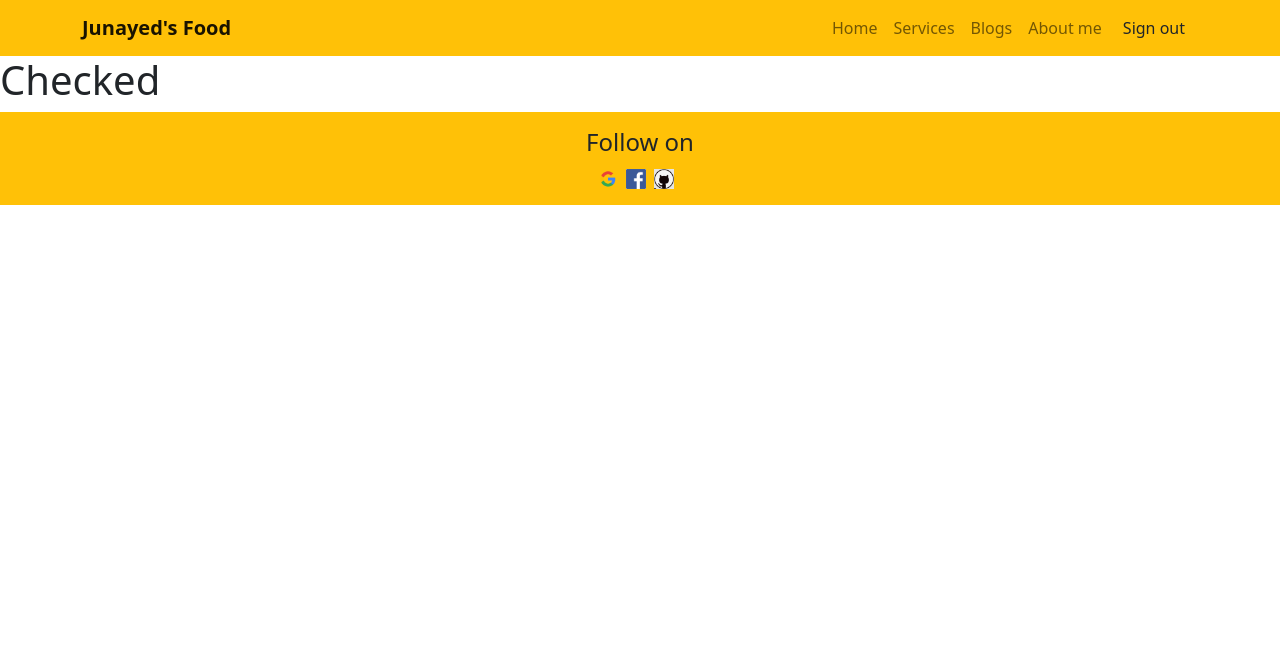
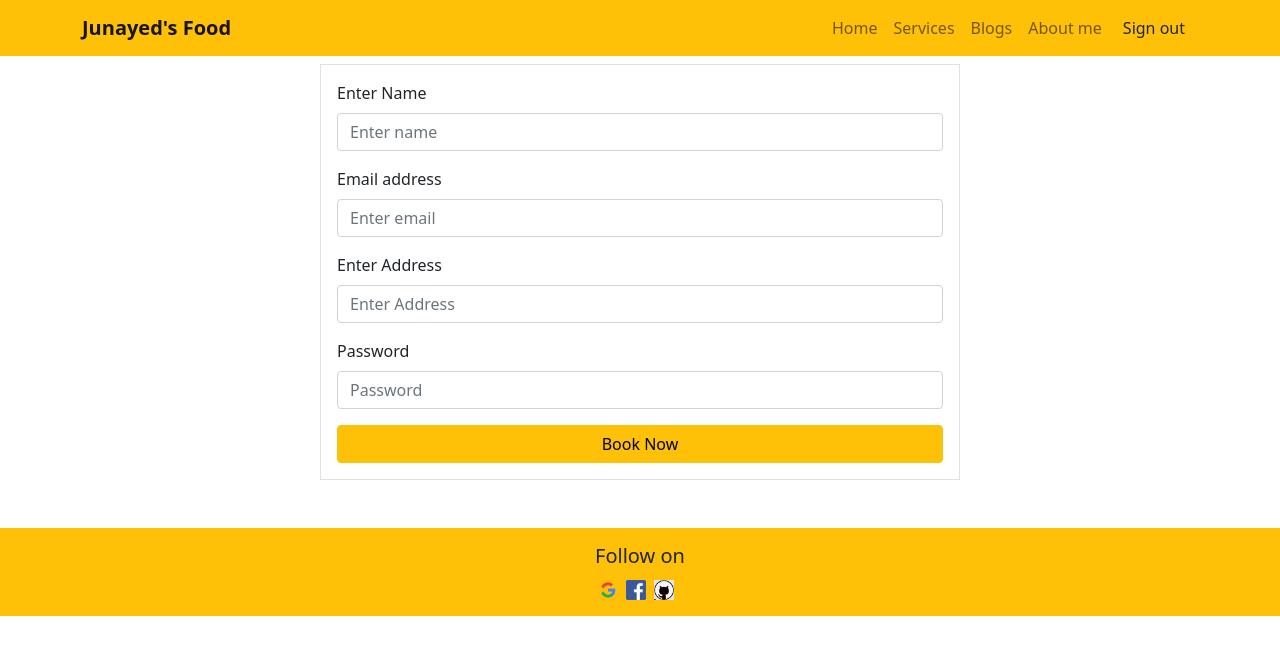
Before and after one commit to Junayed5/independent-service-provider, a React (Create React App) app: page /checkout/1 in a window 1280 px wide. Shown: the top 654 px of the page. Built offline with nearby package versions, Linux system fonts and the light colour scheme; no server answers; sample sign-in values are in the browser's storage.

Commit message:
About me and checkout done

```diff
--- a/src/App.js
+++ b/src/App.js
@@ -1,7 +1,9 @@
 import 'bootstrap/dist/css/bootstrap.min.css';
 import { Route, Routes } from 'react-router-dom';
 import './App.css';
+import AboutMe from './component/AboutMe/AboutMe';
 import Blogs from './component/Blogs/Blogs';
+import Check from './component/Check/Check';
 import Checkout from './component/Checkout/Checkout';
 import Footer from './component/Footer/Footer';
 import Header from './component/Header/Header';
@@ -24,7 +26,9 @@ function App() {
             <Checkout></Checkout>
           </RequireAuth>
         }></Route>
+        <Route path='/check' element={<Check/>}></Route>
         <Route path='/blogs' element={<Blogs/>}></Route>
+        <Route path='/about' element={<AboutMe/>}></Route>
         <Route path='/login' element={<Login></Login>}></Route>
         <Route path='/register' element={<Register></Register>}></Route>
         <Route path='*' element={<NotFound></NotFound>}></Route>
--- a/src/component/AboutMe/AboutMe.js
+++ b/src/component/AboutMe/AboutMe.js
@@ -1,9 +1,12 @@
 import React from 'react';
+import junayed from '../../images/person.jpeg';
 
 const AboutMe = () => {
     return (
-        <div>
-            <h1>This is me</h1>
+        <div className='w-25 mx-auto'>
+            <h1 className='text-center text-success'>This is me</h1>
+            <img className='w-100' src={junayed} alt="" />
+            <p className='w-100'>This is Md Junayed.I am student of Sarsina Madrasah.As a Madrasah student,This subject is not simple for me.After that I can try to my level best.And my next goal is,I want to be a Web Developer.And I want to do a Job for this section.Pray for me!</p>
         </div>
     );
 };
--- /dev/null
+++ b/src/component/Check/Check.js
@@ -0,0 +1,11 @@
+import React from 'react';
+
+const Check = () => {
+    return (
+        <div>
+            <h1 className='text-center text-primary'>Thanks For Your Booking.</h1>
+        </div>
+    );
+};
+
+export default Check;
--- a/src/component/Checkout/Checkout.js
+++ b/src/component/Checkout/Checkout.js
@@ -1,10 +1,39 @@
 import React from 'react';
+import { Button, Form } from 'react-bootstrap';
+import { useNavigate } from 'react-router-dom';
 
 const Checkout = () => {
 
+    const navigate =useNavigate();
+
+    const handleSubmit = e => {
+        e.preventDefault();
+        navigate('/check')
+    }
+
     return (
         <div>
-            <h1>Checked</h1>
+            <Form onSubmit={handleSubmit} className='w-50 mx-auto border p-3 mt-2'>
+                <Form.Group className="mb-3" controlId="formBasicEmail">
+                    <Form.Label>Enter Name</Form.Label>
+                    <Form.Control name='email' type="text" placeholder="Enter name" />
+                </Form.Group>
+                <Form.Group className="mb-3" controlId="formBasicEmail">
+                    <Form.Label>Email address</Form.Label>
+                    <Form.Control name='email' type="email" placeholder="Enter email" />
+                </Form.Group>
+                <Form.Group className="mb-3" controlId="formBasicEmail">
+                    <Form.Label>Enter Address</Form.Label>
+                    <Form.Control name='email' type="text" placeholder="Enter Address" />
+                </Form.Group>
+                <Form.Group className="mb-3" controlId="formBasicPassword">
+                    <Form.Label>Password</Form.Label>
+                    <Form.Control name='password' type="password" placeholder="Password" />
+                </Form.Group>
+                <Button className='w-100 d-flex justify-content-center' variant="warning" type="submit">
+                    Book Now
+                </Button>
+            </Form>
         </div>
     );
 };
--- a/src/component/Footer/Footer.js
+++ b/src/component/Footer/Footer.js
@@ -6,8 +6,8 @@ import google from '../../images/google.png';
 
 const Footer = () => {
     return (
-        <div className='bg-warning p-3'>
-            <h4 className='text-center'>Follow on</h4>
+        <div className='bg-warning p-3 mt-5'>
+            <h5 className='text-center'>Follow on</h5>
             <div className='text-center'>
                 <img className='me-2' width={20} src={google} alt="" />
                 <img className='me-2' width={20} src={facebook} alt="" />
--- a/src/component/Header/Header.js
+++ b/src/component/Header/Header.js
@@ -20,7 +20,7 @@ const Header = () => {
                             <Nav.Link as={Link} to="/home">Home</Nav.Link>
                             <Nav.Link as={Link} to="/home#services">Services</Nav.Link>
                             <Nav.Link as={Link} to="/blogs">Blogs</Nav.Link>
-                            <Nav.Link as={Link} to="/">About me</Nav.Link>
+                            <Nav.Link as={Link} to="/about">About me</Nav.Link>
                             {user?
                             <Button onClick={handleSignOut} variant="link" className='text-decoration-none text-dark'>Sign out</Button>
                             :<Nav.Link as={Link} to="/login">Login</Nav.Link>}
--- a/src/component/Login/Login.js
+++ b/src/component/Login/Login.js
@@ -60,12 +60,12 @@ const Login = () => {
             <Form onSubmit={handleLoginSubmit}>
                 <Form.Group className="mb-3" controlId="formBasicEmail">
                     <Form.Label>Email address</Form.Label>
-                    <Form.Control ref={emailRef} name='email' type="email" placeholder="Enter email" />
+                    <Form.Control ref={emailRef} name='email' type="email" placeholder="Enter email" required/>
                 </Form.Group>
 
                 <Form.Group className="mb-3" controlId="formBasicPassword">
                     <Form.Label>Password</Form.Label>
-                    <Form.Control name='password' type="password" placeholder="Password" />
+                    <Form.Control name='password' type="password" placeholder="Password" required/>
                 </Form.Group>
                 <p>New to Junayed's food? <Link className='text-decoration-none' to='/register'>Please Register</Link></p>
                 <p>Forget password? <button onClick={handleResetPassword} className='btn btn-link text-decoration-none'>Please reset</button></p>
--- a/src/component/NotFound/NotFound.js
+++ b/src/component/NotFound/NotFound.js
@@ -2,7 +2,7 @@ import React from 'react';
 
 const NotFound = () => {
     return (
-        <div>
+        <div className='text-center'>
             <h1>404</h1>
             <h3>Page is not found</h3>
         </div>
```
Also changed, not shown: src/images/person.jpeg (added), 1 other file (tests, documents, lock files or other folders).
